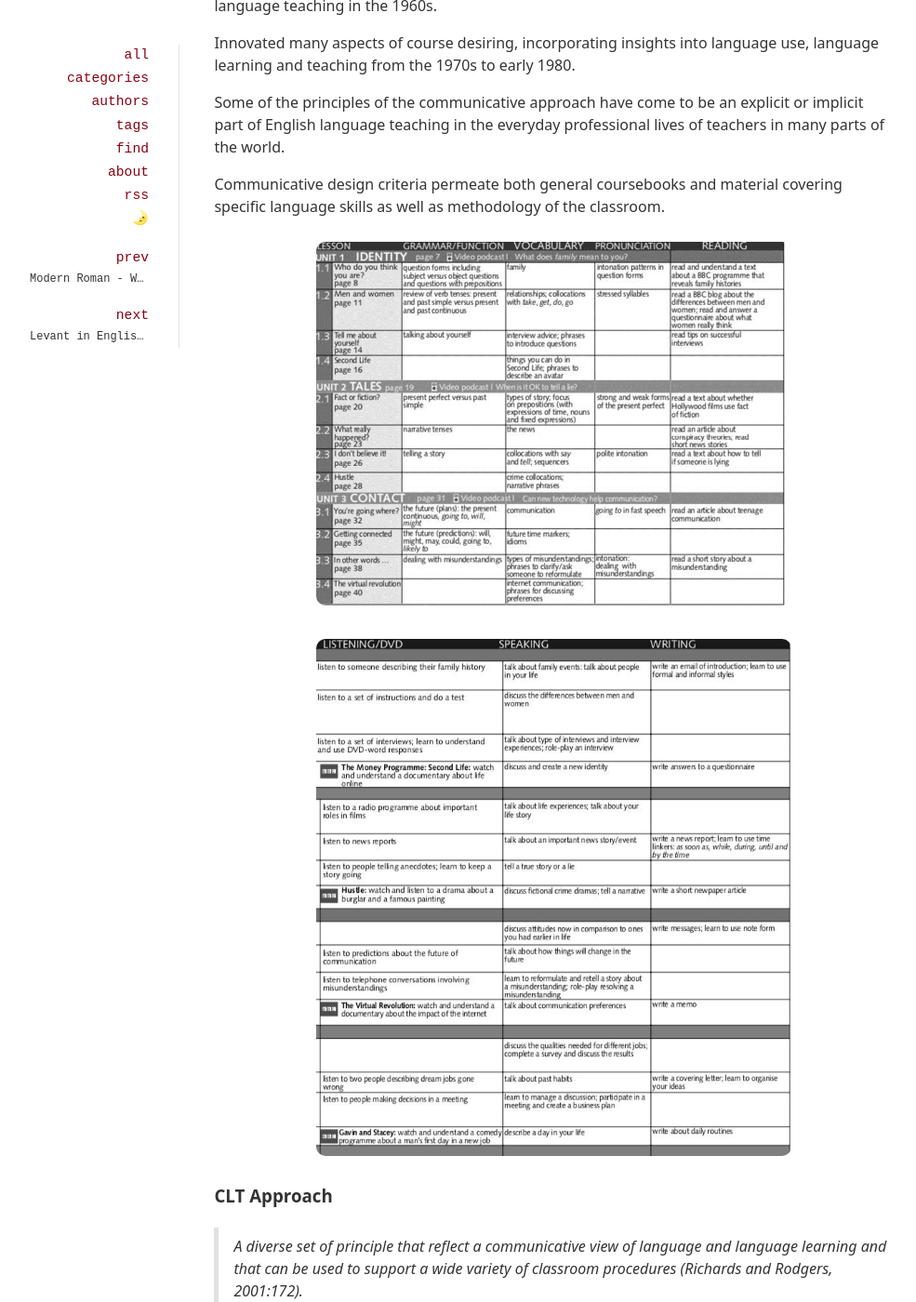
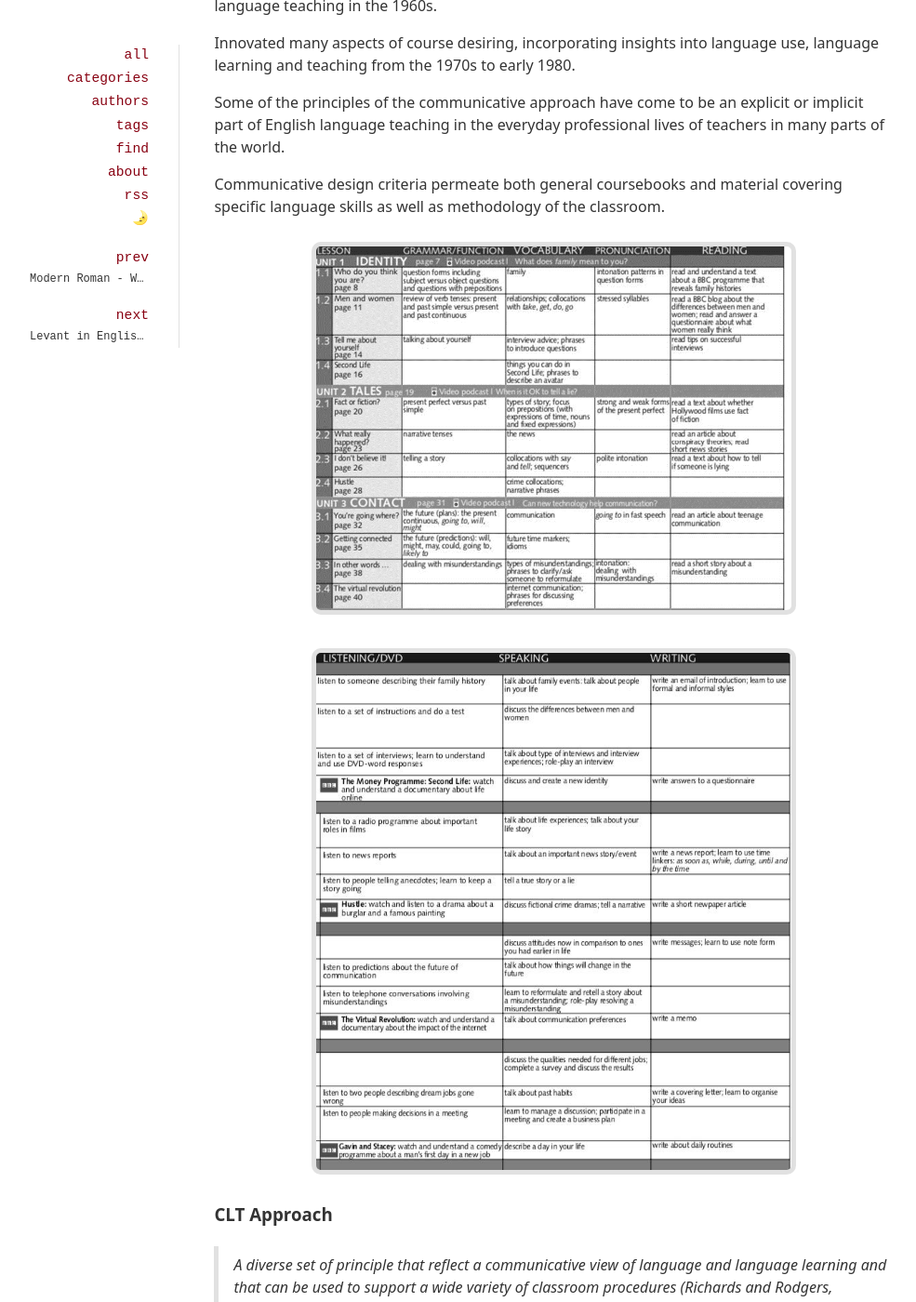
Before and after one commit to velitasali/notes, a Jekyll site: the page built from _posts/2020-10-15-material-development-week-2-2.md, in a window 1280 px wide and 1400 px high, scrolled down 489 px. Shown: the whole window at 93% size, without its empty margins (144-1129 px from the left). Built offline with Jekyll 4.4.1, drawn with Linux system fonts in a browser that asks for light colours.

Commit message:
Add missing img CSS modifier: border

```diff
--- a/_sass/_main.scss
+++ b/_sass/_main.scss
@@ -189,6 +189,8 @@ article {
 		display: flex;
 		margin-left: auto;
 		margin-right: auto;
+		background: $unopinionated_color;
+		padding: 5px;
 		border-radius: 10px;
 		margin-top: 10px;
 		margin-bottom: 10px;
```
